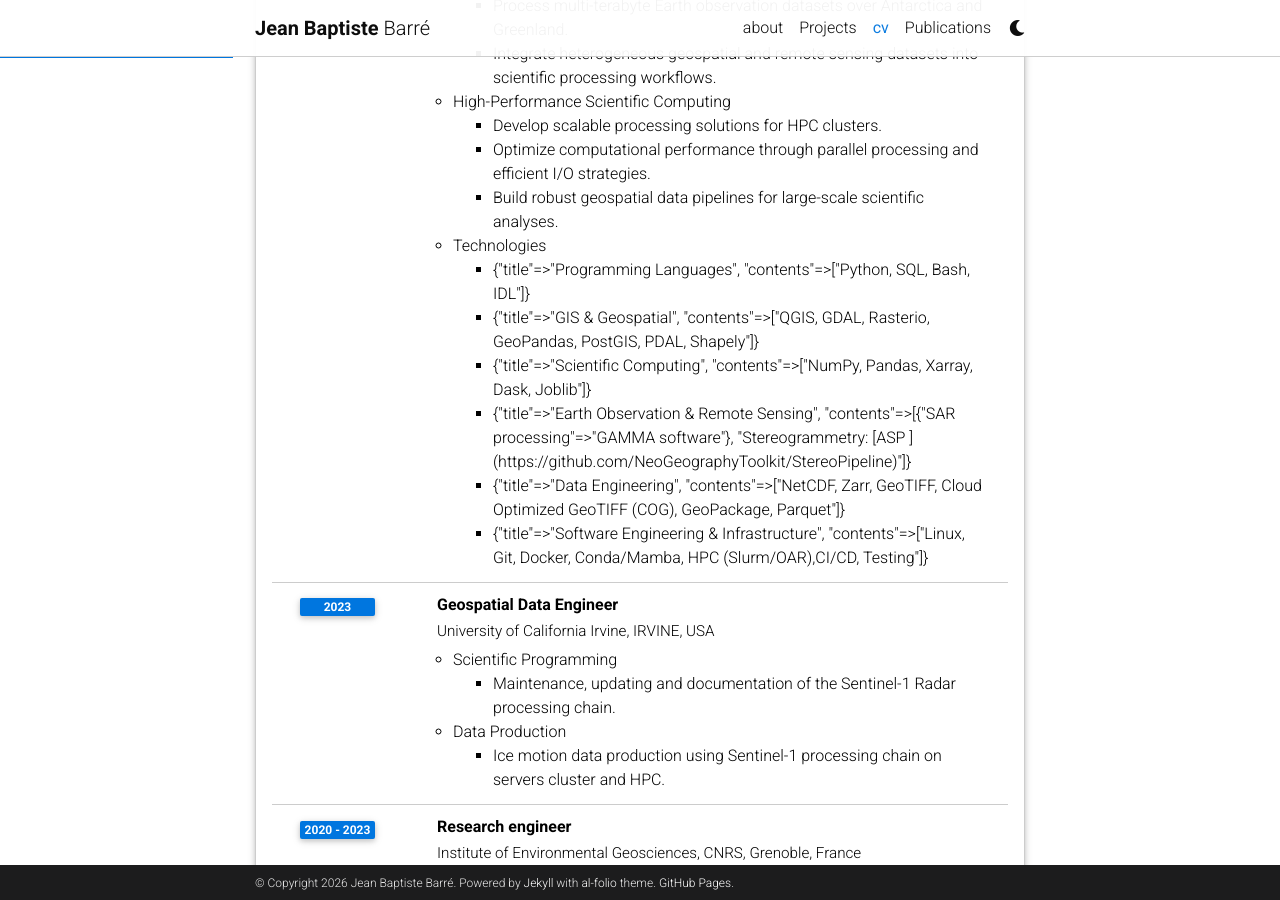
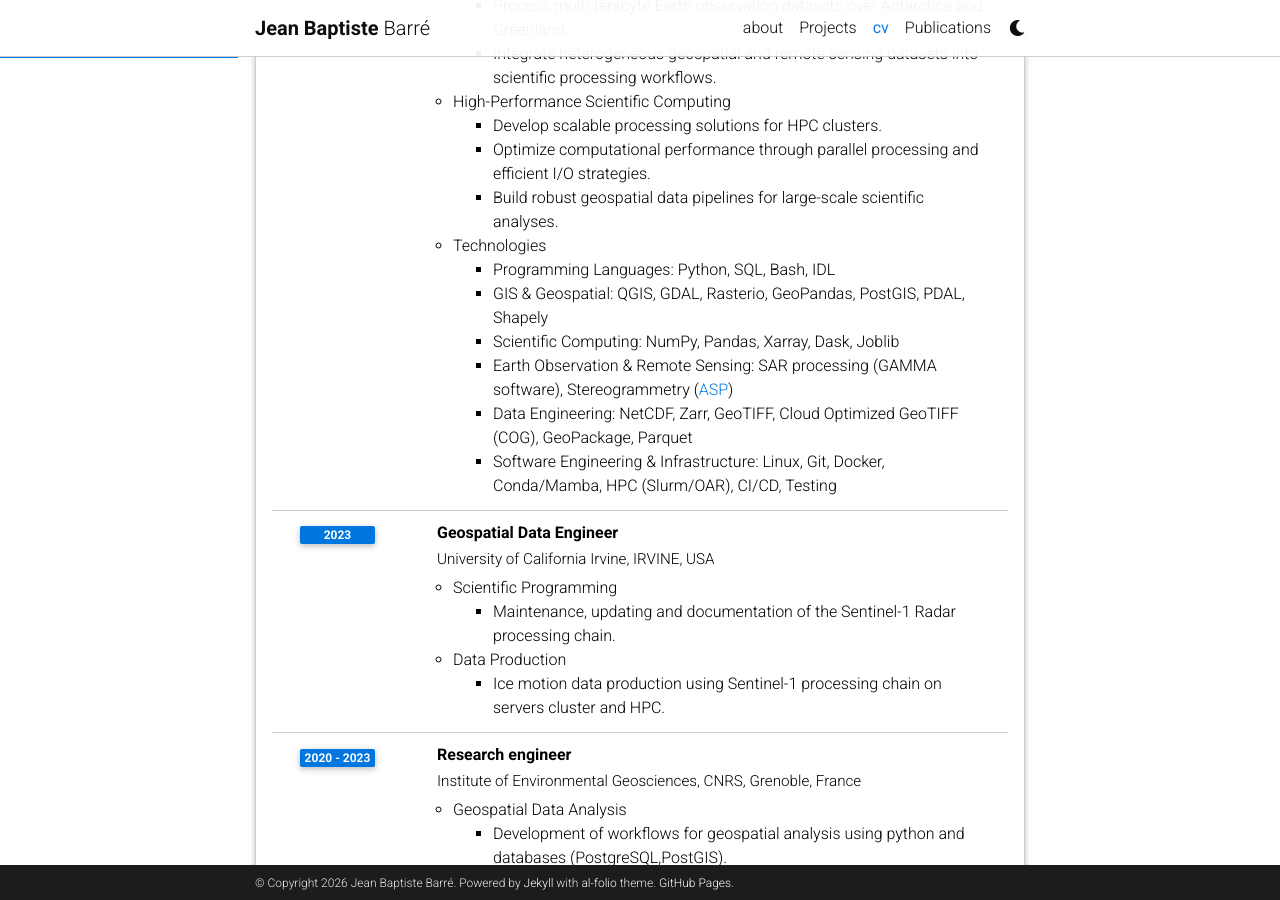
Before and after one commit to jbbarre/jbbarre.github.io, a Jekyll site: the page built from _pages/cv.md, in a window 1280 px wide and 900 px high, scrolled down 643 px. Built offline with Jekyll 4.4.1, drawn with Linux system fonts in a browser that asks for light colours; comment, search, counter and statistics services are not loaded; a style sheet for code colours, icons or effects is not loaded; some of the changed lines change nothing that is shown.

Commit message:
update cv

```diff
--- a/_data/cv.yml
+++ b/_data/cv.yml
@@ -1,8 +1,4 @@
 - title: Experience
-  type: time_table
-  contents:
-
-    - title: Experience
   type: time_table
   contents:
 
@@ -33,31 +29,12 @@
 
         - title: Technologies
           contents:
-
-            - title: Programming Languages
-              contents:
-                - Python, SQL, Bash, IDL
-
-            - title: GIS & Geospatial
-              contents:
-                - QGIS, GDAL, Rasterio, GeoPandas, PostGIS, PDAL, Shapely
-
-            - title: Scientific Computing
-              contents:
-                - NumPy, Pandas, Xarray, Dask, Joblib
-
-            - title: Earth Observation & Remote Sensing
-              contents:
-                - SAR processing: GAMMA software
-                - "Stereogrammetry: [ASP ](https://github.com/NeoGeographyToolkit/StereoPipeline)"
-
-            - title: Data Engineering
-              contents:
-                - NetCDF, Zarr, GeoTIFF, Cloud Optimized GeoTIFF (COG), GeoPackage, Parquet
-
-            - title: Software Engineering & Infrastructure
-              contents:
-                - Linux, Git, Docker, Conda/Mamba, HPC (Slurm/OAR),CI/CD, Testing
+            - "Programming Languages: Python, SQL, Bash, IDL"
+            - "GIS & Geospatial: QGIS, GDAL, Rasterio, GeoPandas, PostGIS, PDAL, Shapely"
+            - "Scientific Computing: NumPy, Pandas, Xarray, Dask, Joblib"
+            - 'Earth Observation & Remote Sensing: SAR processing (GAMMA software), Stereogrammetry (<a href="https://github.com/NeoGeographyToolkit/StereoPipeline" target="_blank" rel="noopener noreferrer">ASP</a>)'
+            - "Data Engineering: NetCDF, Zarr, GeoTIFF, Cloud Optimized GeoTIFF (COG), GeoPackage, Parquet"
+            - "Software Engineering & Infrastructure: Linux, Git, Docker, Conda/Mamba, HPC (Slurm/OAR), CI/CD, Testing"
 
     - title: Geospatial Data Engineer
       institution: University of California Irvine, IRVINE, USA
```
